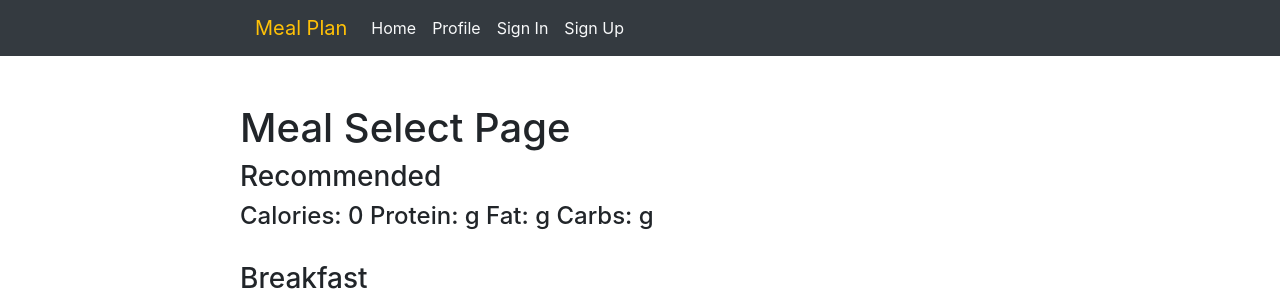
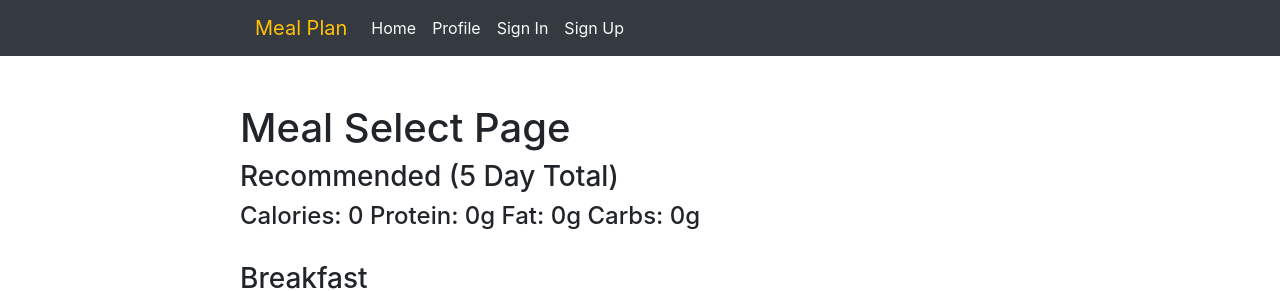
Before and after one commit to GarrettYoung510/Meal-Planner, a React (Create React App) app in the folder client/: page /mealselect in a window 1280 px wide. Shown: the top 291 px of the page. Built offline with nearby package versions, Linux system fonts and the light colour scheme; no server answers.

Commit message:
meal select 5 day total

```diff
--- a/client/src/components/Pages/MealSelect/index.js
+++ b/client/src/components/Pages/MealSelect/index.js
@@ -102,8 +102,8 @@ class MealSelect extends Component {
           <Row>
             <Column>
               <h1>Meal Select Page</h1>
-              <h3>Recommended</h3>
-              <h4>Calories: {Math.round(this.state.totalCalories)} Protein: {this.state.totalProtein}g Fat: {this.state.totalFat}g Carbs: {this.state.totalCarbs}g</h4>
+              <h3>Recommended (5 Day Total)</h3>
+              <h4>Calories: {Math.round(this.state.totalCalories * 5)} Protein: {this.state.totalProtein * 5}g Fat: {this.state.totalFat * 5}g Carbs: {this.state.totalCarbs * 5}g</h4>
             </Column>
           </Row>
           <br />
```
